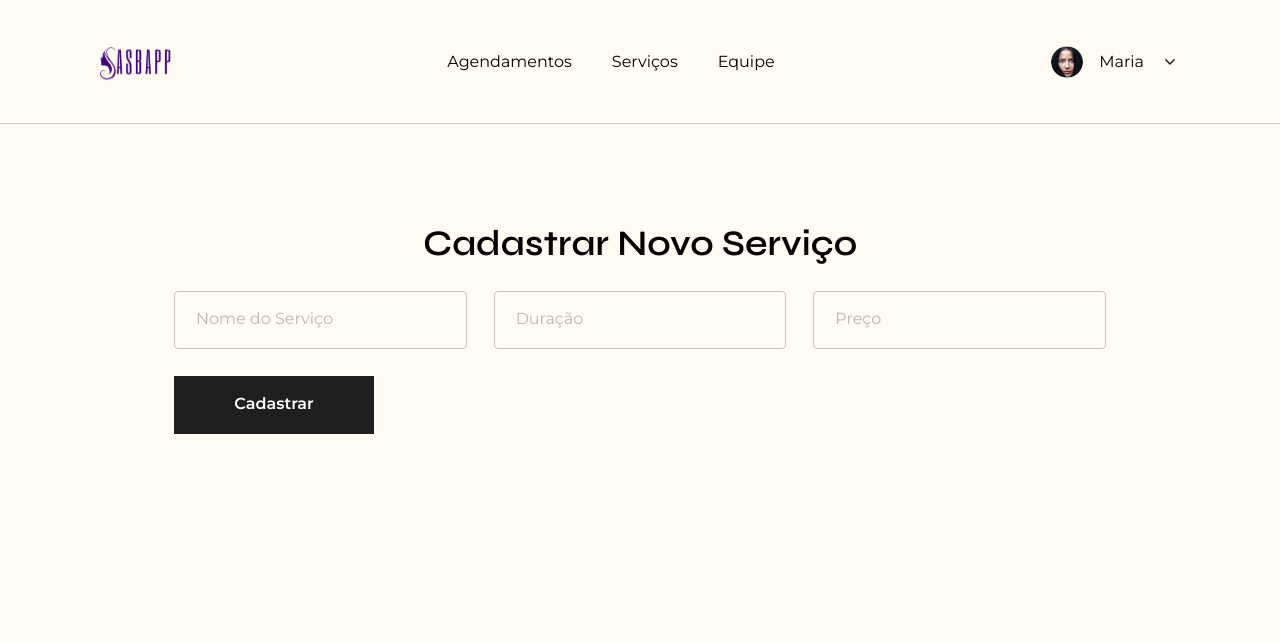
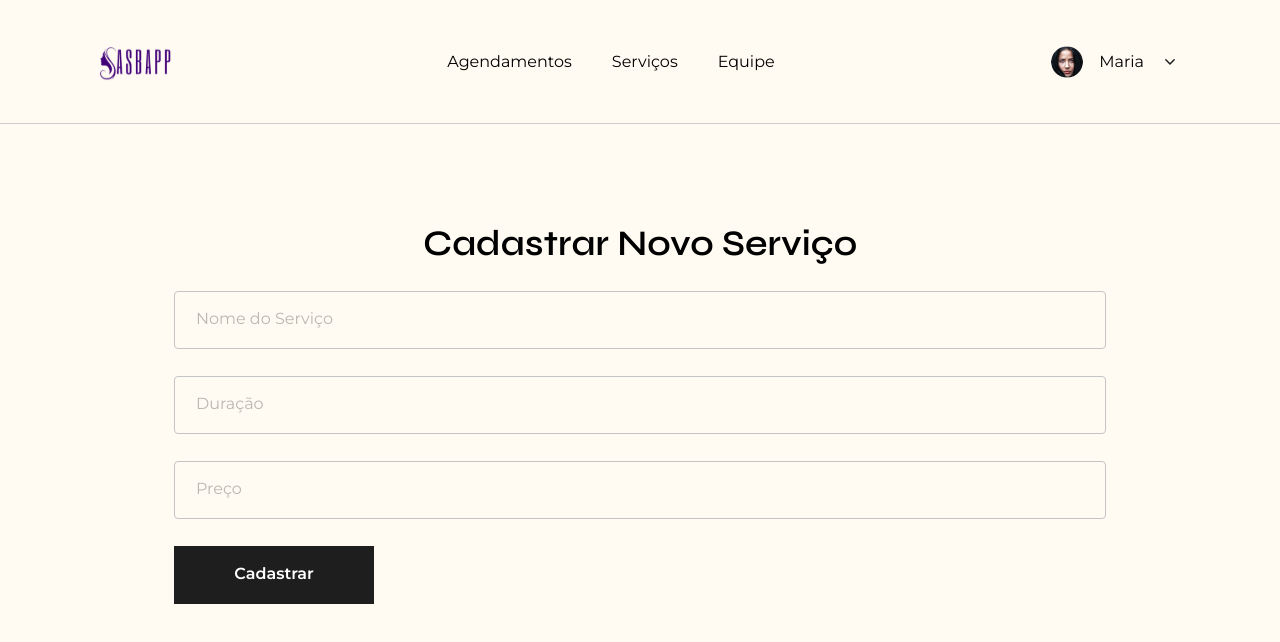
Before and after one commit to TIHeitorDS/SASBApp, a React (Vite) app in the folder frontend/: page /cadastrar-servico in a window 1280 px wide. Shown: the top 642 px of the page. Built offline with nearby package versions, Linux system fonts and the light colour scheme.

Commit message:
refactor: deixa a quantidade de colunas do formulario de cadastro dinamico

```diff
--- a/frontend/src/ui/cadaster.tsx
+++ b/frontend/src/ui/cadaster.tsx
@@ -3,9 +3,11 @@ import SubmitButton from "../components/submit-button";
 export default function Layout({
   title,
   children,
+  tableColumns = "2",
 }: {
   title: string;
   children: React.ReactNode;
+  tableColumns?: string;
 }) {
   return (
     <div className="flex flex-col justify-center items-center gap-[27px]">
@@ -13,7 +15,7 @@ export default function Layout({
         {title}
       </p>
 
-      <form action="" className="grid lg:grid-cols-3 w-full gap-[27px]">
+      <form action="" className={`grid lg:grid-cols-${tableColumns} w-full gap-[27px]`}>
         {children}
       </form>
 
```
